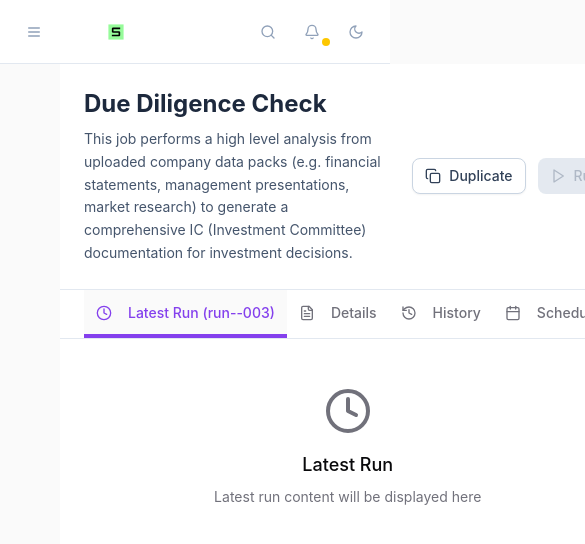
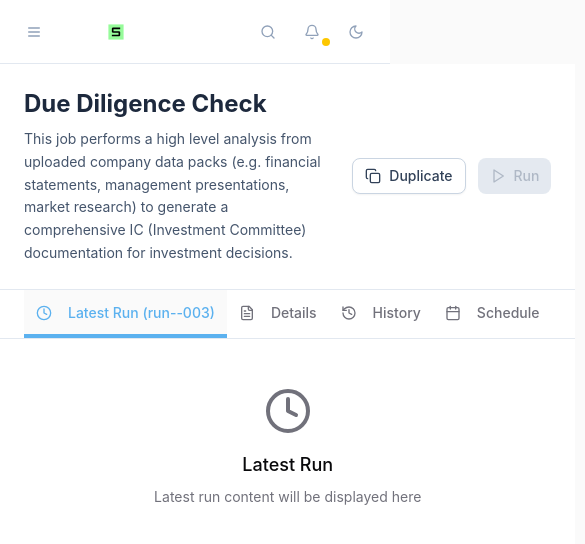
Before and after one commit to kaxterzz/job-runner, a React (Vite) app: page / in a window 390 px wide. Shown: the top 544 px of the page, 585 px wide, since content can reach past the window. Built offline with nearby package versions, Linux system fonts and the light colour scheme.

Commit message:
fixed mobile responsiveness issue of left side bar and top bar mobile menu

```diff
--- a/src/components/layout/AppLayout.tsx
+++ b/src/components/layout/AppLayout.tsx
@@ -26,9 +26,9 @@
 
         {/* Main Content Area */}
         <div
-          className={`flex-1 flex flex-col h-[calc(100vh-4rem)] transition-all duration-300 ${
-            isSidebarHovered ? 'ml-[240px]' : 'ml-[60px]'
-          }`}
+          className={`flex-1 flex flex-col min-h-0 transition-all duration-300 ${
+            isSidebarHovered ? 'md:ml-[240px]' : 'md:ml-[60px]'
+          } ml-0`}
         >
           {/* Page Header */}
           <PageHeader
--- a/src/components/nav/TopNavigation.tsx
+++ b/src/components/nav/TopNavigation.tsx
@@ -352,7 +352,7 @@
               animate={{ opacity: 1, height: 'auto' }}
               exit={{ opacity: 0, height: 0 }}
               transition={{ duration: 0.3 }}
-              className="bg-slate-900 border-b border-slate-700 overflow-hidden"
+              className="fixed top-16 left-0 right-0 z-40 bg-slate-900 border-b border-slate-700 overflow-hidden"
             >
               <div className="p-4 space-y-4">
                 {/* Breadcrumbs */}
--- a/src/styles.css
+++ b/src/styles.css
@@ -19,76 +19,76 @@
 }
 
 :root {
-  /* Light mode (Pollux UI–Inspired) */
+  /* Light mode (Blue Theme) */
   --background: oklch(0.985 0 0); /* Background #F8F9FA */
   --foreground: oklch(0.141 0.005 285.823); /* Text primary #1F2937 */
   --card: oklch(0.985 0 0); /* Card bg #FFFFFF */
   --card-foreground: oklch(0.141 0.005 285.823); /* Card text #1F2937 */
   --popover: oklch(0.985 0 0); /* Popover bg #FFFFFF */
   --popover-foreground: oklch(0.141 0.005 285.823); /* Popover text #1F2937 */
-  --primary: oklch(0.556 0.241 295.392); /* Primary purple #844FC1 */
+  --primary: oklch(0.733 0.123 242.5); /* Primary blue #69B3F3 */
   --primary-foreground: oklch(1 0 0); /* Primary foreground #FFFFFF */
-  --secondary: oklch(0.745 0.093 249.915); /* Secondary blue #3B86D1 */
-  --secondary-foreground: oklch(1 0 0); /* Secondary foreground #FFFFFF */
+  --secondary: oklch(0.833 0.085 242.5); /* Secondary light blue #A1C8F7 */
+  --secondary-foreground: oklch(0.2 0.01 242.5); /* Secondary foreground dark */
   --muted: oklch(0.967 0.001 286.375); /* Muted bg #F2F4F8 */
   --muted-foreground: oklch(0.552 0.016 285.938); /* Muted text #6C7293 */
-  --accent: oklch(0.745 0.093 249.915); /* Accent blue #3B86D1 */
-  --accent-foreground: oklch(1 0 0); /* Accent foreground #FFFFFF */
+  --accent: oklch(0.833 0.085 242.5); /* Accent light blue #A1C8F7 */
+  --accent-foreground: oklch(0.2 0.01 242.5); /* Accent foreground dark */
   --destructive: oklch(0.741 0.215 142.5); /* Destructive red #E74C3C */
   --destructive-foreground: oklch(1 0 0); /* Destructive text #FFFFFF */
   --border: oklch(0.92 0.004 286.32); /* Border #E5E7EB */
   --input: oklch(0.92 0.004 286.32); /* Input border #E5E7EB */
-  --ring: oklch(0.871 0.006 286.286); /* Ring #D1D5DB */
-  --chart-1: oklch(0.646 0.222 41.116); /* Chart1 orange */
-  --chart-2: oklch(0.6 0.118 184.704); /* Chart2 teal */
-  --chart-3: oklch(0.398 0.07 227.392); /* Chart3 blue */
-  --chart-4: oklch(0.828 0.189 84.429); /* Chart4 yellow */
-  --chart-5: oklch(0.769 0.188 70.08); /* Chart5 green */
+  --ring: oklch(0.733 0.123 242.5); /* Ring matches primary #69B3F3 */
+  --chart-1: oklch(0.733 0.123 242.5); /* Chart1 primary blue */
+  --chart-2: oklch(0.833 0.085 242.5); /* Chart2 light blue */
+  --chart-3: oklch(0.633 0.161 242.5); /* Chart3 darker blue */
+  --chart-4: oklch(0.933 0.047 242.5); /* Chart4 very light blue */
+  --chart-5: oklch(0.533 0.199 242.5); /* Chart5 dark blue */
   --radius: 0.625rem;
   --sidebar: oklch(0.985 0 0); /* Sidebar bg #FFFFFF */
   --sidebar-foreground: oklch(0.141 0.005 285.823); /* Sidebar text #1F2937 */
-  --sidebar-primary: oklch(0.556 0.241 295.392); /* Sidebar primary #844FC1 */
+  --sidebar-primary: oklch(0.733 0.123 242.5); /* Sidebar primary #69B3F3 */
   --sidebar-primary-foreground: oklch(1 0 0); /* Sidebar primary fg #FFFFFF */
-  --sidebar-accent: oklch(0.745 0.093 249.915); /* Sidebar accent blue #3B86D1 */
-  --sidebar-accent-foreground: oklch(1 0 0); /* Sidebar accent fg #FFFFFF */
+  --sidebar-accent: oklch(0.833 0.085 242.5); /* Sidebar accent light blue */
+  --sidebar-accent-foreground: oklch(0.2 0.01 242.5); /* Sidebar accent fg dark */
   --sidebar-border: oklch(0.92 0.004 286.32); /* Sidebar border #E5E7EB */
-  --sidebar-ring: oklch(0.871 0.006 286.286); /* Sidebar ring #D1D5DB */
+  --sidebar-ring: oklch(0.733 0.123 242.5); /* Sidebar ring matches primary */
 }
 
 .dark {
-  /* Dark mode (Pollux UI–Inspired) */
-  --background: oklch(0.141 0.005 285.823); /* Background #0F172A */
+  /* Dark mode (Blue Theme) */
+  --background: oklch(20.8% 0.042 265.755); /* Background #0F172B */
   --foreground: oklch(0.985 0 0); /* Text primary #F9FAFB */
-  --card: oklch(0.141 0.005 285.823); /* Card bg #0F172A */
+  --card: oklch(20.8% 0.042 265.755); /* Card bg #0F172B */
   --card-foreground: oklch(0.985 0 0); /* Card text #F9FAFB */
-  --popover: oklch(0.141 0.005 285.823); /* Popover bg #0F172A */
+  --popover: oklch(0.274 0.006 286.033); /* Popover bg #334155 */
   --popover-foreground: oklch(0.985 0 0); /* Popover text #F9FAFB */
-  --primary: oklch(0.673 0.218 295.392); /* Primary purple #9F6BDE */
-  --primary-foreground: oklch(1 0 0); /* Primary foreground #FFFFFF */
-  --secondary: oklch(0.686 0.121 249.915); /* Secondary blue #4FA3FF */
+  --primary: oklch(0.733 0.123 242.5); /* Primary blue #69B3F3 */
+  --primary-foreground: oklch(0.1 0 0); /* Primary foreground dark */
+  --secondary: oklch(0.633 0.161 242.5); /* Secondary darker blue #3A8AE8 */
   --secondary-foreground: oklch(1 0 0); /* Secondary foreground #FFFFFF */
-  --muted: oklch(0.274 0.006 286.033); /* Muted bg #1E293B */
+  --muted: oklch(35.953% 0.04898 268.304); /* Muted bg #475569 */
   --muted-foreground: oklch(0.705 0.015 286.067); /* Muted text #94A3B8 */
-  --accent: oklch(0.686 0.121 249.915); /* Accent blue #4FA3FF */
+  --accent: oklch(0.633 0.161 242.5); /* Accent darker blue #3A8AE8 */
   --accent-foreground: oklch(1 0 0); /* Accent fg #FFFFFF */
   --destructive: oklch(0.55 0.214 142.5); /* Destructive red #DC2626 */
   --destructive-foreground: oklch(1 0 0); /* Destructive fg #FFFFFF */
-  --border: oklch(0.274 0.006 286.033); /* Border #1E293B */
-  --input: oklch(0.274 0.006 286.033); /* Input border #1E293B */
-  --ring: oklch(0.442 0.017 285.786); /* Ring #475569 */
-  --chart-1: oklch(0.488 0.243 264.376);
-  --chart-2: oklch(0.696 0.17 162.48);
-  --chart-3: oklch(0.769 0.188 70.08);
-  --chart-4: oklch(0.627 0.265 303.9);
-  --chart-5: oklch(0.645 0.246 16.439);
-  --sidebar: oklch(0.21 0.006 285.885); /* Sidebar bg #1E293B */
+  --border: oklch(27.9% 0.041 260.031); /* Border #1d293d */
+  --input: oklch(27.9% 0.041 260.031); /* Input border #1d293d */
+  --ring: oklch(0.733 0.123 242.5); /* Ring matches primary #69B3F3 */
+  --chart-1: oklch(0.733 0.123 242.5); /* Chart1 primary blue */
+  --chart-2: oklch(0.833 0.085 242.5); /* Chart2 light blue */
+  --chart-3: oklch(0.633 0.161 242.5); /* Chart3 darker blue */
+  --chart-4: oklch(0.533 0.199 242.5); /* Chart4 dark blue */
+  --chart-5: oklch(0.433 0.237 242.5); /* Chart5 very dark blue */
+  --sidebar: oklch(0.274 0.006 286.033); /* Sidebar bg #334155 */
   --sidebar-foreground: oklch(0.985 0 0); /* Sidebar text #F9FAFB */
-  --sidebar-primary: oklch(0.673 0.218 295.392); /* Sidebar primary #9F6BDE */
-  --sidebar-primary-foreground: oklch(1 0 0); /* Sidebar primary fg #FFFFFF */
-  --sidebar-accent: oklch(0.686 0.121 249.915); /* Sidebar accent #4FA3FF */
+  --sidebar-primary: oklch(0.733 0.123 242.5); /* Sidebar primary #69B3F3 */
+  --sidebar-primary-foreground: oklch(0.1 0 0); /* Sidebar primary fg dark */
+  --sidebar-accent: oklch(0.633 0.161 242.5); /* Sidebar accent darker blue */
   --sidebar-accent-foreground: oklch(1 0 0); /* Sidebar accent fg #FFFFFF */
-  --sidebar-border: oklch(0.274 0.006 286.033); /* Sidebar border #1E293B */
-  --sidebar-ring: oklch(0.442 0.017 285.786); /* Sidebar ring #475569 */
+  --sidebar-border: oklch(0.328 0.008 286.1); /* Sidebar border #475569 */
+  --sidebar-ring: oklch(0.733 0.123 242.5); /* Sidebar ring matches primary */
 }
 
 @theme inline {
```
